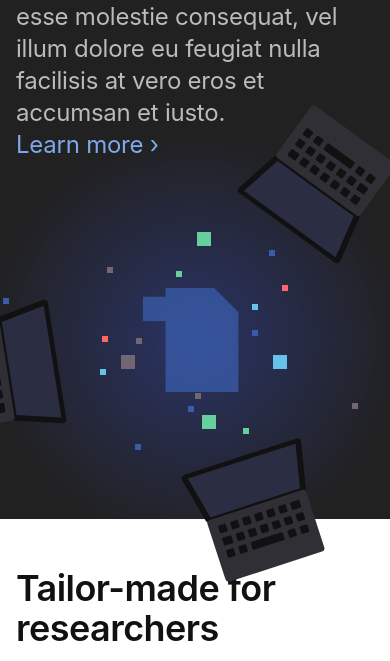
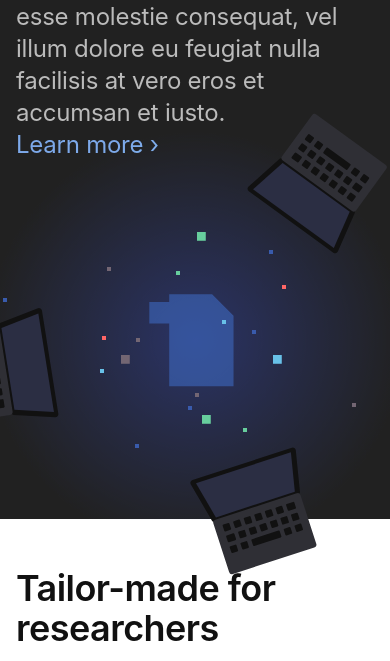
Before and after one commit to tropy/tropy.github.io, a Jekyll site: the page built from index.html, in a window 390 px wide. Shown: the part 3560-4221 px from the top of the page. Built offline with Jekyll 4.4.1, drawn with Linux system fonts in a browser that asks for light colours.

Commit message:
Scale pixels on phones. Define size of tpy icon and notebooks relative to the viewport width on phones.

```diff
--- a/assets/stylesheets/_portable-projects.scss
+++ b/assets/stylesheets/_portable-projects.scss
@@ -140,7 +140,7 @@
     opacity: 0.5;
 
     @include tween(
-      96px,
+      80px,
       192px,
       320px,
       $sm,
@@ -156,7 +156,7 @@
     position: absolute;
 
     @include tween(
-      110px,
+      91.67px,
       220px,
       320px,
       $sm,
@@ -195,30 +195,40 @@
     transform: translate(-50%, -50%);
     width: 6px;
     height: 6px;
+    background-repeat: no-repeat;
+
+    @media (max-width: $sm - 1px) {
+      // Scale background-image to keep the pixels perfectly square
+      background-size: (0.9375vw * 1.2) (0.9375vw * 1.2);
+    }
 
     &.lg {
       width: 14px;
       height: 14px;
+
+      @media (max-width: $sm - 1px) {
+        background-size: (1.875vw * 1.2) (1.875vw * 1.2);
+      }
     }
 
     &.green {
-      background-color: #67ce9d;
+      background-image: linear-gradient(#67ce9d, #67ce9d);
     }
 
     &.blue-dark {
-      background-color: $blue-dark;
+      background-image: linear-gradient($blue-dark, $blue-dark);
     }
 
     &.red {
-      background-color: #f66;
+      background-image: linear-gradient(#f66, #f66);
     }
 
     &.blue-light {
-      background-color: $blue-light;
+      background-image: linear-gradient($blue-light, $blue-light);
     }
 
     &.brown {
-      background-color: #736673;
+      background-image: linear-gradient(#736673, #736673);
     }
   }
 
@@ -240,6 +250,11 @@
   .pixel-4 {
     left: calc(50% + 60px);
     top: calc(50% - 33px);
+
+    @media (max-width: $sm - 1px) {
+      left: calc(50% + 7.8125vw);
+      top: calc(50% - 4.296875vw);
+    }
   }
 
   .pixel-5 {
```
